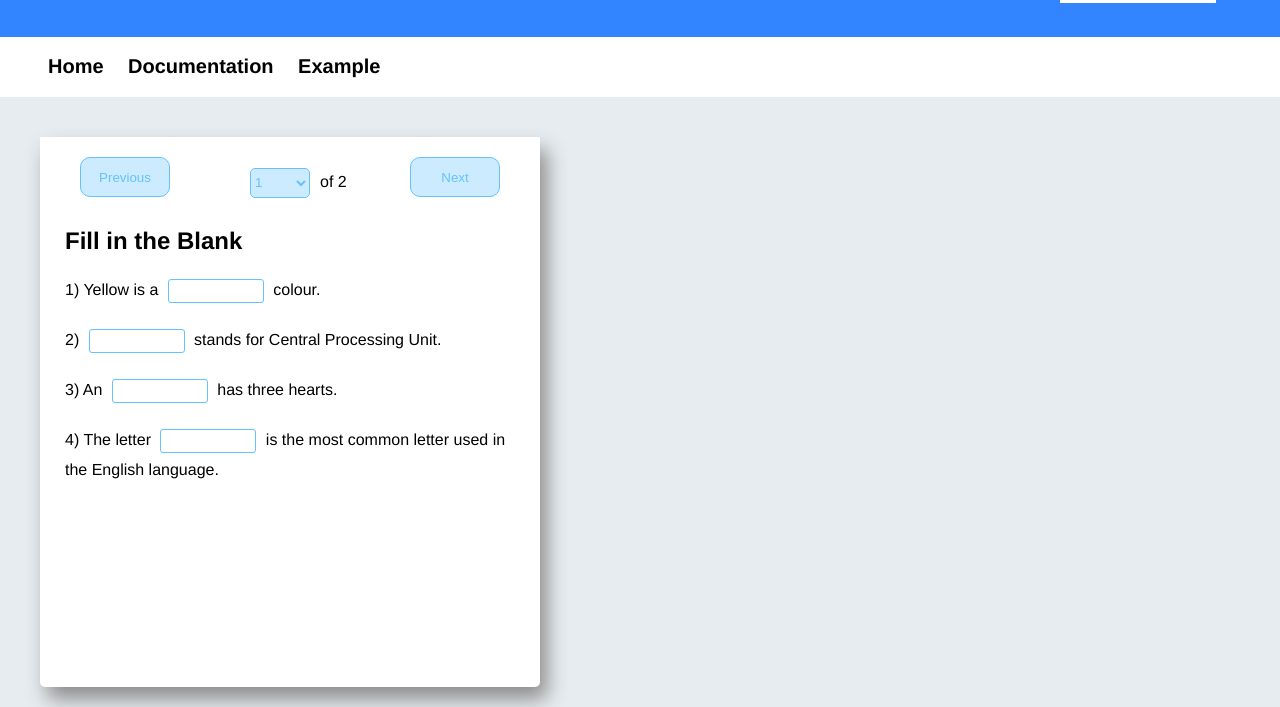
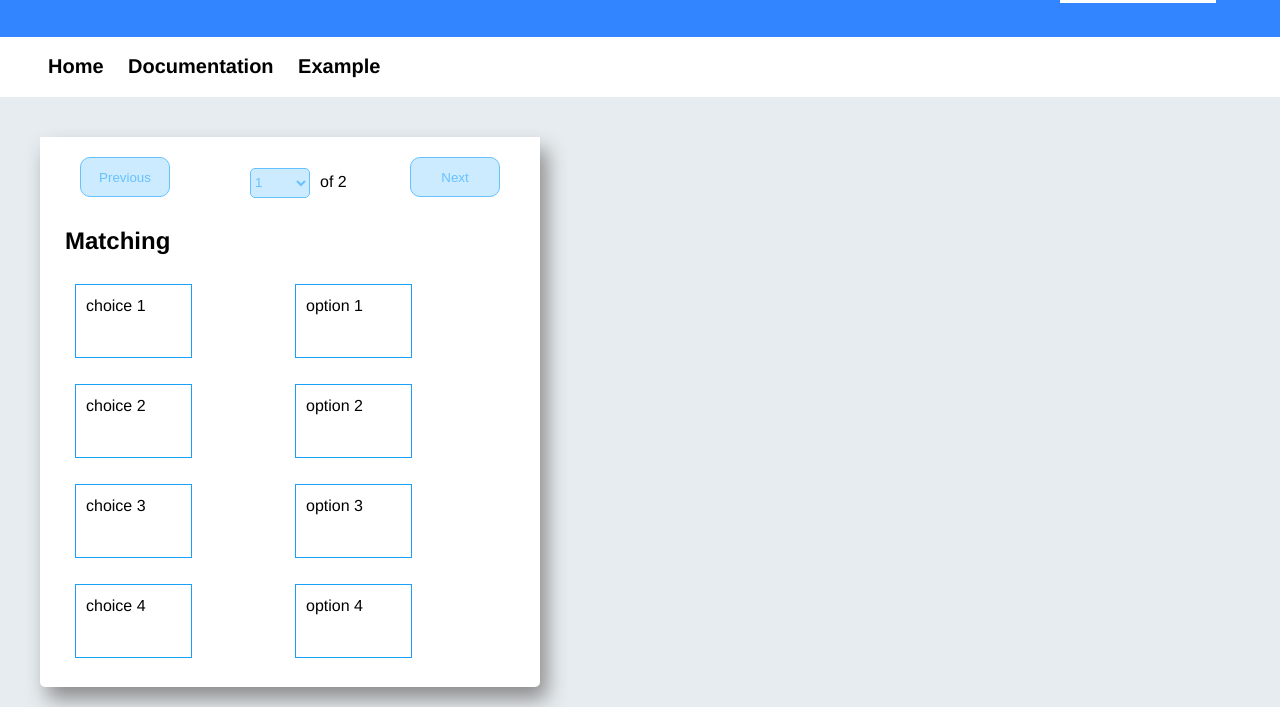
Before and after one commit to HariSrinivasan14/QuizBox, a website: page pub/example.html in a window 1280 px wide. Shown: the part 193-900 px from the top of the page. Drawn offline with Linux system fonts and the light colour scheme.

Commit message:
worked on matching function

```diff
--- a/pub/QuizBox.css
+++ b/pub/QuizBox.css
@@ -645,5 +645,57 @@
 
 
 /*  MATCHING QUESTION STYLES START */
+.questionMatching-style{
+	background-color: white;
+	height: 460px;
+	width: 90%;
+	margin-left: auto;
+	margin-right: auto;
+	margin-bottom: auto;
+	margin-top: 40px;
+	overflow: auto;
+}
+
+.titleMatching-style{
+	font-size: 150%;
+	margin-bottom: 13px;
+	margin-top: 0px;
+	font-weight: bold;
+}
+.matchTileDiv{
+	width: 220px;
+	height: 405px;
+	float: left;
+	overflow: auto;
+}
+.matchTile1-style{
+	display: inline-block;
+	width: 100px;
+	height: 50px;
+	border: 1px solid #18A0FB;
+	margin-bottom: 10px;
+	margin-left: 10px;
+	padding-top: 12px;
+	padding-right: 5px;
+	padding-bottom: 10px;
+	padding-left: 10px;
+}
+
+.matchTile2-style{
+	display: inline-block;
+	width: 100px;
+	height: 50px;
+	border: 1px solid #18A0FB;
+	margin-bottom: 10px;
+	margin-left: 10px;
+	padding-top: 12px;
+	padding-right: 5px;
+	padding-bottom: 10px;
+	padding-left: 10px;
+}
+
+.tileSelected{
+	background-color: #66c2ff;
+}
 
 /*  MATCHING QUESTION STYLES END */
--- a/pub/js/QuizBox.js
+++ b/pub/js/QuizBox.js
@@ -292,7 +292,13 @@ QuizBox.prototype = {
 
 	trueOrFalseDragOver: function(e){
 		e.preventDefault();
+		console.log(e)
 		const elementDragging = document.querySelector('.draggingTile');
+		// console.log(elementDragging.parentNode.parentNode.parentNode.parentNode)
+		// console.log(e.target.parentNode.parentNode.parentNode.parentNode)
+		// let temp = elementDragging.parentNode.parentNode.parentNode.parentNode;
+		// let temp2 = e.target.parentNode.parentNode.parentNode.parentNode;
+		// console.log(temp === temp2)
 		try{
 			if(e.target.className === "trueDiv" || e.target.className === "falseDiv" || e.target.className === "startDiv"){
 				e.target.appendChild(elementDragging);
@@ -505,20 +511,48 @@ QuizBox.prototype = {
 		this.updateAttributes(mainDivFill ,"questionFillInBlank-style", answers, answers.length);
 	},
 
+	handleMatchClick: function(e){
+		console.log(e);
+		const tempArr = []
+
+	},
+
 	createMatching: function(match1, match2, answer) {
 		const mainDivMatching = document.createElement('div');
 		const titleDiv = document.createElement('div');
 		const questionMainDiv = document.createElement('div');
 
+		mainDivMatching.className = "questionMatching-style";
 
-		for(let counter = 0; counter < options.length; counter++){
-
-
+		const title = document.createElement('p');
+		titleDiv.appendChild(title);
+		title.innerHTML = "Matching";
+		title.className = "titleMatching-style";
+		const match1Div = document.createElement('div');
+		match1Div.className ="matchTileDiv";
+		for(let counter = 0; counter < match1.length; counter++){
+			const matchQuestion = document.createElement('p');
+			matchQuestion.className = "matchTile1-style";
+			matchQuestion.innerHTML = match1[counter];
+			match1Div.append(matchQuestion);
+			matchQuestion.addEventListener("click", this.handleMatchClick.bind(this));
 		}
 
+		const match2Div = document.createElement('div');
+		match2Div.className ="matchTileDiv";
+		for(let counter = 0; counter < match2.length; counter++){
+			const matchQuestion = document.createElement('p');
+			matchQuestion.className = "matchTile2-style";
+			matchQuestion.innerHTML = match2[counter];
+			match2Div.append(matchQuestion);
+			matchQuestion.addEventListener("click", this.handleMatchClick.bind(this));
+		}
+		questionMainDiv.append(match1Div);
+		questionMainDiv.append(match2Div);
 
-
-		this.updateAttributes(questionMultipleMany ,"questionMultipleChoiceMany-style", answer, answer.length);
+		mainDivMatching.append(titleDiv);
+		mainDivMatching.append(questionMainDiv);
+		this.updateAttributes(mainDivMatching ,"questionMatching-style", answer, answer.length);
 		return;
 	},
 
--- a/pub/js/examples.js
+++ b/pub/js/examples.js
@@ -13,14 +13,19 @@ const newQuiz = new QuizBox(tempDiv);
 //newQuiz.createMultipleChoiceOne("What does CSS stand for?", ["Computer Style Sheets", "Colour Style Sheets", "Cascading Style Sheets", "None of the above"], "Cascading Style Sheets");
 
 
-newQuiz.createFillInTheBlank(["Yellow is a ___ colour.", "___ stands for Central Processing Unit.", "An ___ has three hearts.", "The letter ___ is the most common letter used in the English language."], ["primary", "CPU", "octopus", "A"]);
+// newQuiz.createFillInTheBlank(["Yellow is a ___ colour.", "___ stands for Central Processing Unit.", "An ___ has three hearts.", "The letter ___ is the most common letter used in the English language."], ["primary", "CPU", "octopus", "A"]);
 
 //newQuiz.createMultipleChoiceMany("Which of the following cities are located in Ontario? Select all that apply.", ["Toronto", "Brampton", "Hamilton", "Mississauga", "New York"], ["Toronto", "Brampton", "Hamilton", "Mississauga"]);
 
-
- //newQuiz.createTrueOrFalseQuestion(["Yellow is a primary colour.", "CPU stands for Central Processing Unit.", "An Octopus has three hearts.", "The letter A is the most common letter used in the English language."], [true, true, true, false]);
+newQuiz.createMatching(["choice 1", "choice 2", "choice 3", "choice 4"], ["option 1", "option 2", "option 3", "option 4"], [["choice 1", "option 1"], ["choice 2", "option 2"], ["choice 3", "option 3"], ["choice 4", "option 4"]]);
+//newQuiz.createTrueOrFalseQuestion(["Yellow is a primary colour.", "CPU stands for Central Processing Unit.", "An Octopus has three hearts.", "The letter A is the most common letter used in the English language."], [true, true, true, false]);
 
 
 
 
 //newQuiz.createSequenceQuestion(["Invention of the Turing Machine.", "American Civil War.", "Extinction of Dinosaurs.", "First time landing on the Moon", "COVID-19."], ["COVID-19.", "First time landing on the Moon", "Invention of the Turing Machine.", "American Civil War.", "Extinction of Dinosaurs."]);
+
+
+// const newQuiz2 = new QuizBox(tempDiv);
+
+// newQuiz2.createTrueOrFalseQuestion(["Yellow is a primary colour.", "CPU stands for Central Processing Unit.", "An Octopus has three hearts.", "The letter A is the most common letter used in the English language."], [true, true, true, false]);
```
